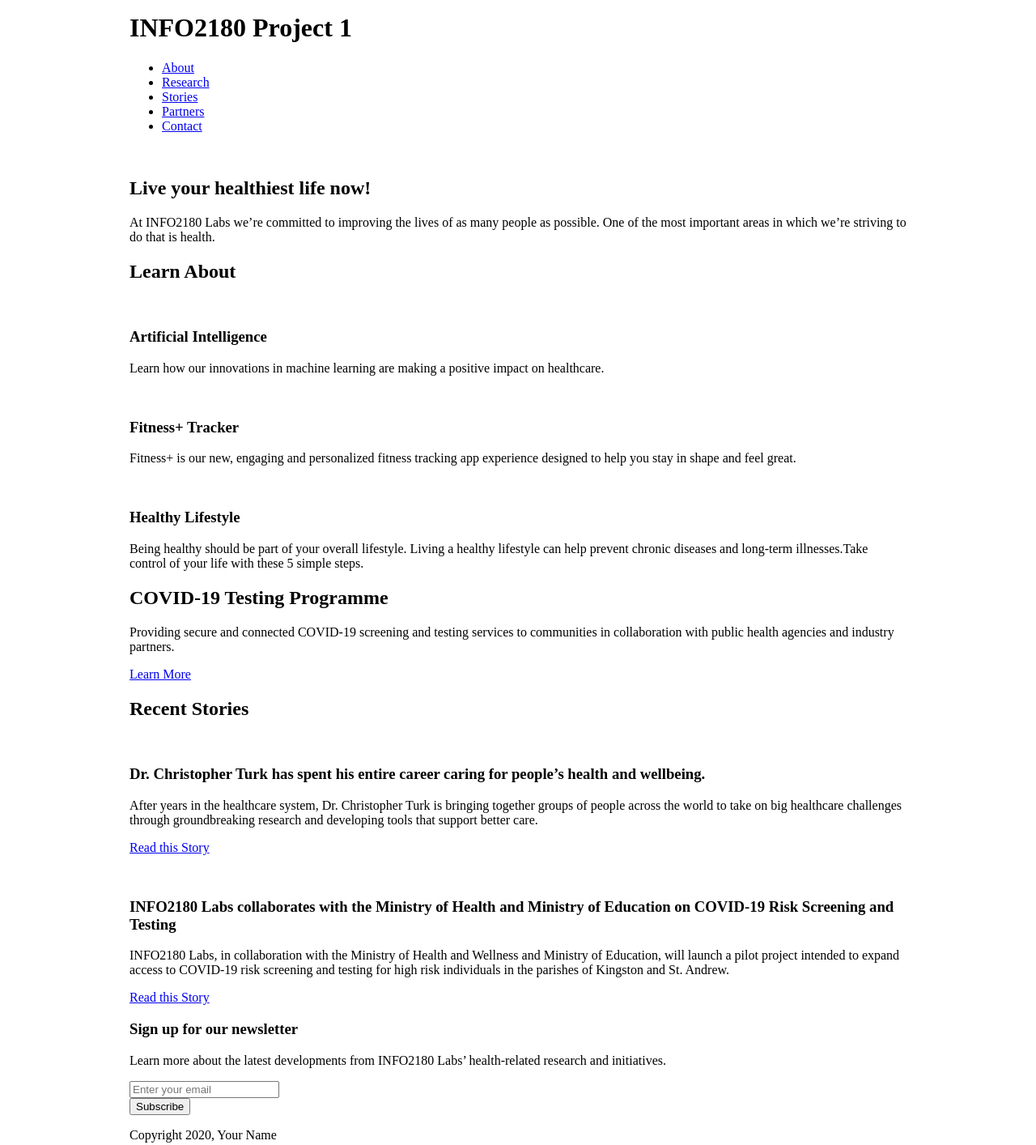
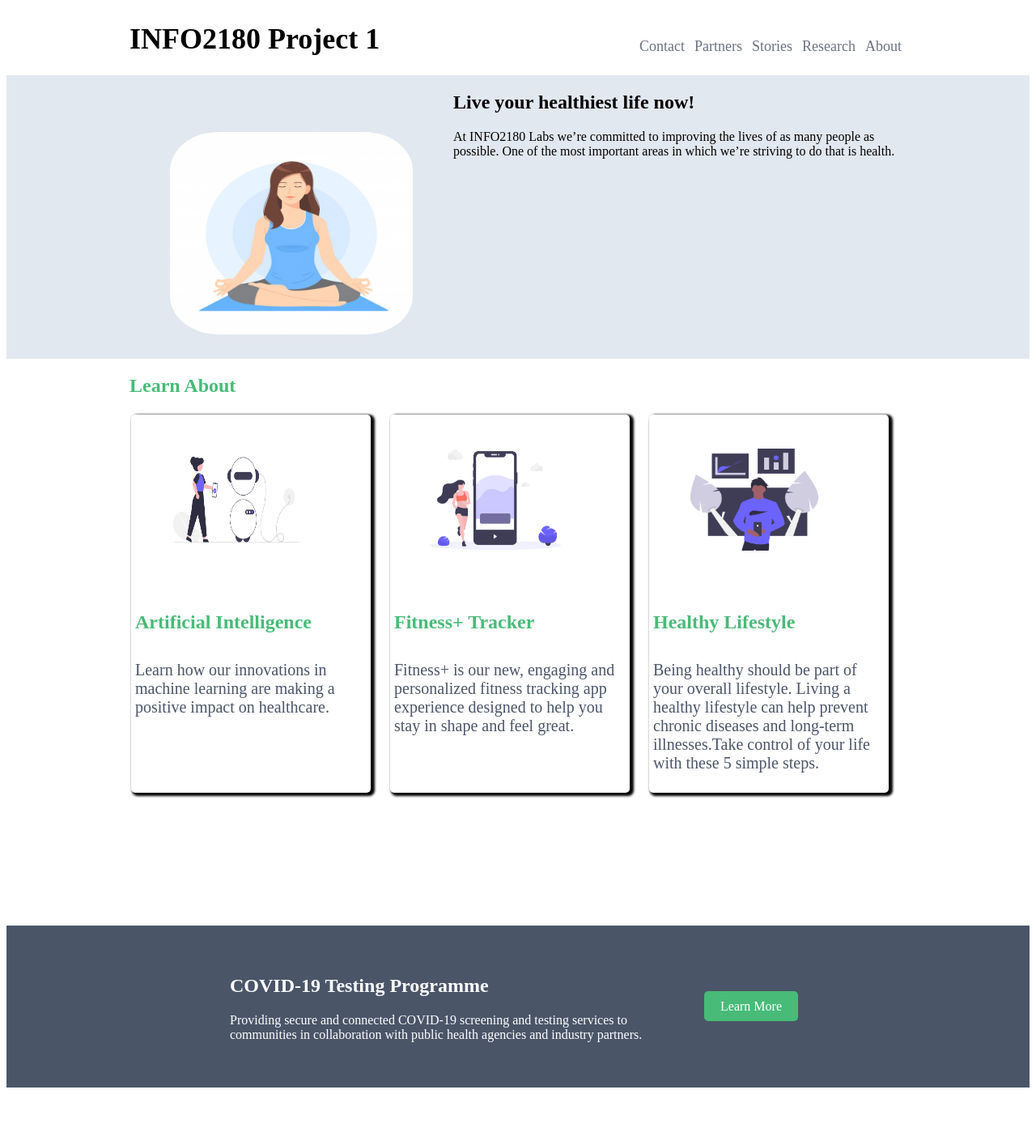
Before and after one commit to Tameka1Gayle/info2180-project1, a plain HTML site: page index.html in a window 1280 px wide. Shown: the part 5-1419 px from the top of the page at 81% size. Drawn offline with Linux system fonts and the light colour scheme.

Commit message:
Edited files

```diff
--- a/index.html
+++ b/index.html
@@ -26,7 +26,7 @@
         <section class="overview-hero">
             <div class="container">
                 <div class="overview-hero-image">
-                    <img src="#" alt="">
+                    <img src="MW.jpg" alt="">
                 </div>
                 <div class="overview-hero-text">
                     <h2>Live  your healthiest life now!</h2>
@@ -39,21 +39,21 @@
                 <h2>Learn About</h2>
                 <div class="cards">
                     <div class="card">
-                        <img src="#" alt="">
+                        <img src="AI.png" alt="">
                         <div class="card-body">
                             <h3>Artificial Intelligence</h3>
                             <p>Learn how our innovations in machine learning are making a positive impact on healthcare.</p>
                         </div>
                     </div>
                     <div class="card">
-                        <img src="#" alt="">
+                        <img src="FT.png" alt="">
                         <div class="card-body">
                             <h3>Fitness+ Tracker</h3>
                             <p>Fitness+ is our new, engaging and personalized fitness tracking app experience designed to help you stay in shape and feel great.</p>
                         </div>
                     </div>
                     <div class="card">
-                        <img src="#" alt="">
+                        <img src="HL.png" alt="">
                         <div class="card-body">
                             <h3>Healthy Lifestyle</h3>
                             <p>Being healthy should be part of your overall lifestyle. Living a healthy lifestyle can help prevent chronic diseases and long-term illnesses.Take control of your life with these 5 simple steps.</p>
@@ -77,7 +77,7 @@
             <div class="container">
                 <h2>Recent Stories</h2>
                 <article>
-                    <img src="" alt="">
+                    <img src="Minister.jpg" alt="">
                     <div class="article-body">
                         <h3>Dr. Christopher Turk has spent his entire career caring for people’s health and wellbeing.</h3>
                         <p>After years in the healthcare system, Dr. Christopher Turk is bringing together groups of people across the world to take on big healthcare challenges through groundbreaking research and developing tools that support better care.</p>
@@ -85,7 +85,7 @@
                     </div>
                 </article>
                 <article>
-                    <img src="" alt="">
+                    <img src="covid.jpg" alt="">
                     <div class="article-body">
                         <h3>INFO2180 Labs collaborates with the Ministry of Health and Ministry of Education on COVID-19 Risk Screening and Testing</h3>
                         <p>INFO2180 Labs, in collaboration with the Ministry of Health and Wellness and Ministry of Education, will launch a pilot project intended to expand access to COVID-19 risk screening and testing for high risk individuals in the parishes of Kingston and St. Andrew.</p>
@@ -110,7 +110,7 @@
     </main>
     <footer>
         <div class="container">
-            <p>Copyright 2020, Your Name</p>
+            <p>Copyright 2020, Tameka Gayle</p>
         </div>
     </footer>
 </body>
--- a/styles.css
+++ b/styles.css
@@ -1,11 +1,252 @@
-/* Add your CSS to this file */
+//* Add your CSS to this file */
 body {
+	grid-template-columns: auto;
+    grid-template-rows: 100px 3000px 400px ;
+    grid-template-areas: "header" "main" "footer" ;
     margin: 0;
     font-size: 16px;
+
 }
-
+header{
+    grid-area: "header";
+}
+main{
+    grid-area: "main";
+}
+footer{
+    grid-area: "footer";
+}
+main{
+    display: grid;
+    grid-template-columns: auto;
+    grid-template-rows: 350px 700px 250px 700px 150px;
+    grid-template-areas: "row1" "row2" "row3" "row4" "row5";
+}
 .container {
     margin: 0 auto;
     max-width: 960px;
     width: 100%;
 }
+
+/*IMAGES*/
+img[src = "MW.jpg"]{
+  	background-repeat: no-repeat;
+    border-radius: 25%;
+    padding: 30px;
+    width: 300px;
+    height: 250px;
+    margin: 20px;
+}
+img[src = "AI.png"]{
+    border-radius: 25%;
+    padding: 30px;
+    width: 200px;
+    height: 150px;
+}
+img[src = "FT.png"]{
+    border-radius: 25%;
+    padding: 30px;
+    width: 200px;
+    height: 150px;
+}
+img[src = "HL.png"]{
+    border-radius: 25%;
+    padding: 30px;
+    width: 200px;
+    height: 150px;
+}
+img[src = "minister.jpg"]{
+    border-radius: 50%;
+    padding: 30px;
+    width: 300px;
+    height: 250px;
+}
+img[src = "covid.jpg"]{
+    border-radius: 50%;
+    padding: 30px;
+    width: 300px;
+    height: 250px;
+}
+
+/*HEADER*/
+header >.container{
+    grid-area: "header";
+    text-align: left;
+    display:flex;
+    justify-content: space-between;
+    align-items: center;
+    background-color: #ffffff;
+    font-size: 18px;
+
+
+}
+header h1{
+    float: left;
+}
+nav{
+
+    float: right;
+}
+ul li {
+    list-style-type: none;
+    display: inline;
+    margin: 0;
+    padding: 6px;
+    overflow: hidden;
+    float: right;
+}
+ul li a{
+    text-decoration: none;
+    color: #6b7280;
+}
+ul li a:hover{
+    color: #5a67d8;
+}
+
+*OVERVIEW-HERO*/
+.overview-hero >.container{
+    display:flex;
+    justify-content: space-between;
+    align-items: center;
+}
+.overview-hero-image{
+    float: left;
+}
+.overview-hero{
+    display: block;
+    grid-area: "row1";
+    background-color: #e2e8f0;
+}
+
+/*LEARN-ABOUT*/
+.learn-about{
+    grid-area: "row2";
+}
+.learn-about h2{
+    font-size: 24px;
+    color: #48bb78;
+}
+.learn-about .cards{
+    display: grid;
+    grid-column-start: auto;
+    grid-template-columns: 300px 300px 300px;
+    grid-gap: 20px;
+}
+.learn-about .card{
+    border-color: #e2e8f0;
+    box-shadow: #676d79;
+    border-radius: 5px;
+    box-shadow: 3px 2px 3px 2px;
+    margin: 2px;
+}
+.learn-about .card h3{
+    color: #48bb78;
+    padding: 5px;
+    font-size: 24px;
+}
+.learn-about .card p{
+    color: #4a5568;
+    padding: 5px;
+    font-size: 20px;
+}
+
+/*TESTING*/
+.testing{
+    grid-area: "row3";
+    display: flex;
+    justify-content: space-around;
+    height: 200px;
+    background-color: #4a5568;
+    color: #ffffff;
+}
+
+.testing >.container{
+    display: flex;
+    justify-content: center;
+    align-content: center;
+}
+.testing-desciption{
+    float: left;
+    margin: auto 0;
+    width: 60%;
+}
+.cta {
+    text-align: center;
+    padding: 10px;
+    margin: auto 0 auto 0;
+    width: fit-content;
+    height: fit-content;
+}
+.cta .btn{
+    color: #ffffff;
+    text-decoration: none;
+    background-color: #48bb78;
+    border-radius: 5px;
+    padding: 10px 20px;
+}
+
+/*STORIES*/
+.stories{
+    grid-area: "row4";
+    display: flex;
+    justify-content: center;
+    flex-direction: column;
+}
+.stories img{
+    float: left;
+    border-radius: 50%;
+    padding: 10px;
+}
+.stories >.container{
+    display: grid;
+    grid-column-start: auto;
+    grid-template-columns: 800px;
+    grid-template-rows: 10px 300px;
+    grid-gap: 50px;
+}
+.stories .h2{
+    color: #5a67d8;
+}
+.stories .a{
+    color: #5a67d8;
+}
+.stories .h3{
+    font-size: 18px;
+}
+
+/*NEWSLETTER*/
+.newsletter{
+    grid-area: "row5";
+    text-align: center;
+    display: flex;
+    justify-content: center;
+    background-color: #48bb78;
+}
+form{
+    display: inline;
+    display: flex;
+    flex-direction: row;
+    justify-content: center;
+}
+.form-group{
+    text-align: center;
+    color: black;
+    justify-content: space-around;
+}
+form .btn{
+    text-align: center;
+    color: black;
+    justify-content: space-around;
+    background-color: #5a67d8;
+    margin-left: 10px;
+}
+
+/*FOOTER*/
+footer{
+    grid-area: "footer";
+    background-color: #4a5568;
+    color: #ffffff;
+    text-align: left;
+    padding: 10px;
+
+}
```
